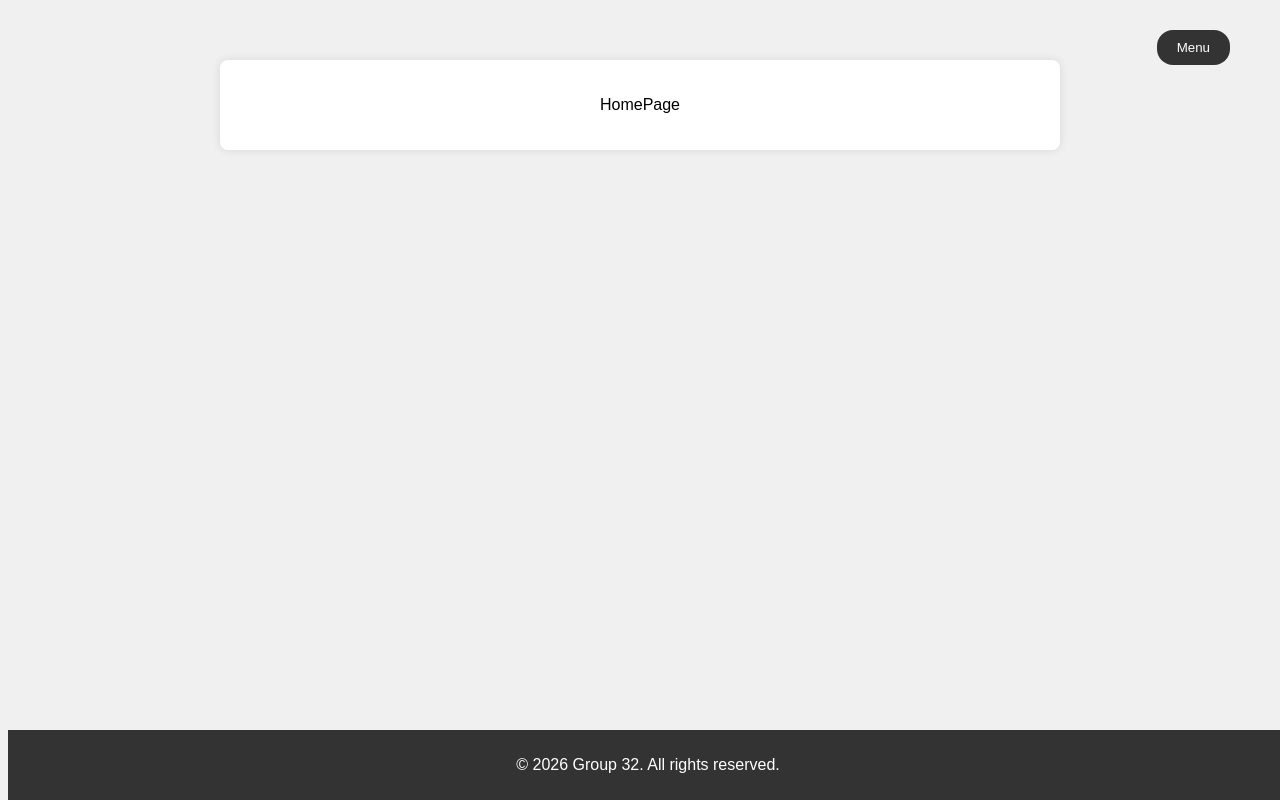
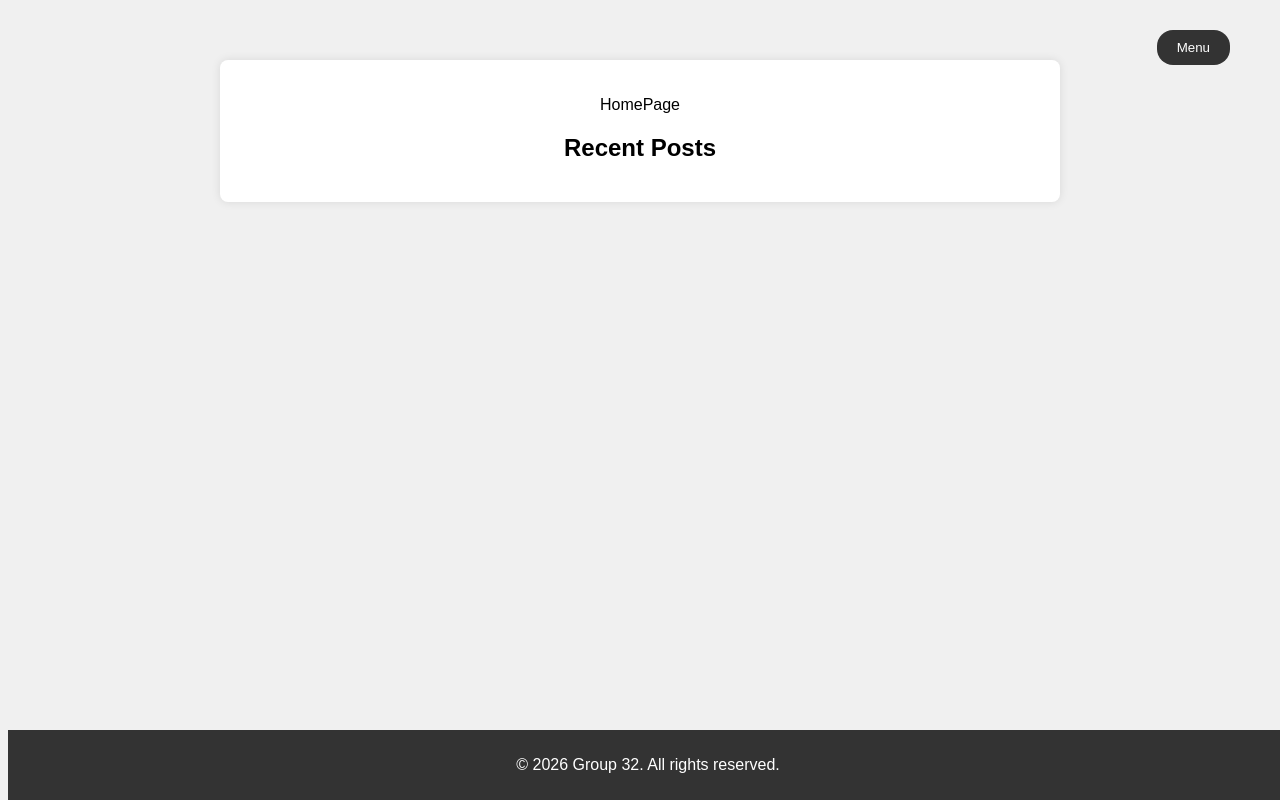
Before and after one commit to Percy976/Web-assignment-2, a website: page home.html in a window 1280 px wide. Drawn offline with Linux system fonts and the light colour scheme.

Commit message:
Update home.html

```diff
--- a/home.html
+++ b/home.html
@@ -21,6 +21,10 @@
 
 <main>
     <p> HomePage</p>
+    <section id="postsSection">
+        <h2>Recent Posts</h2>
+        <div id="postsList"></div>
+    </section>
 </main>
 
 <footer>
```
